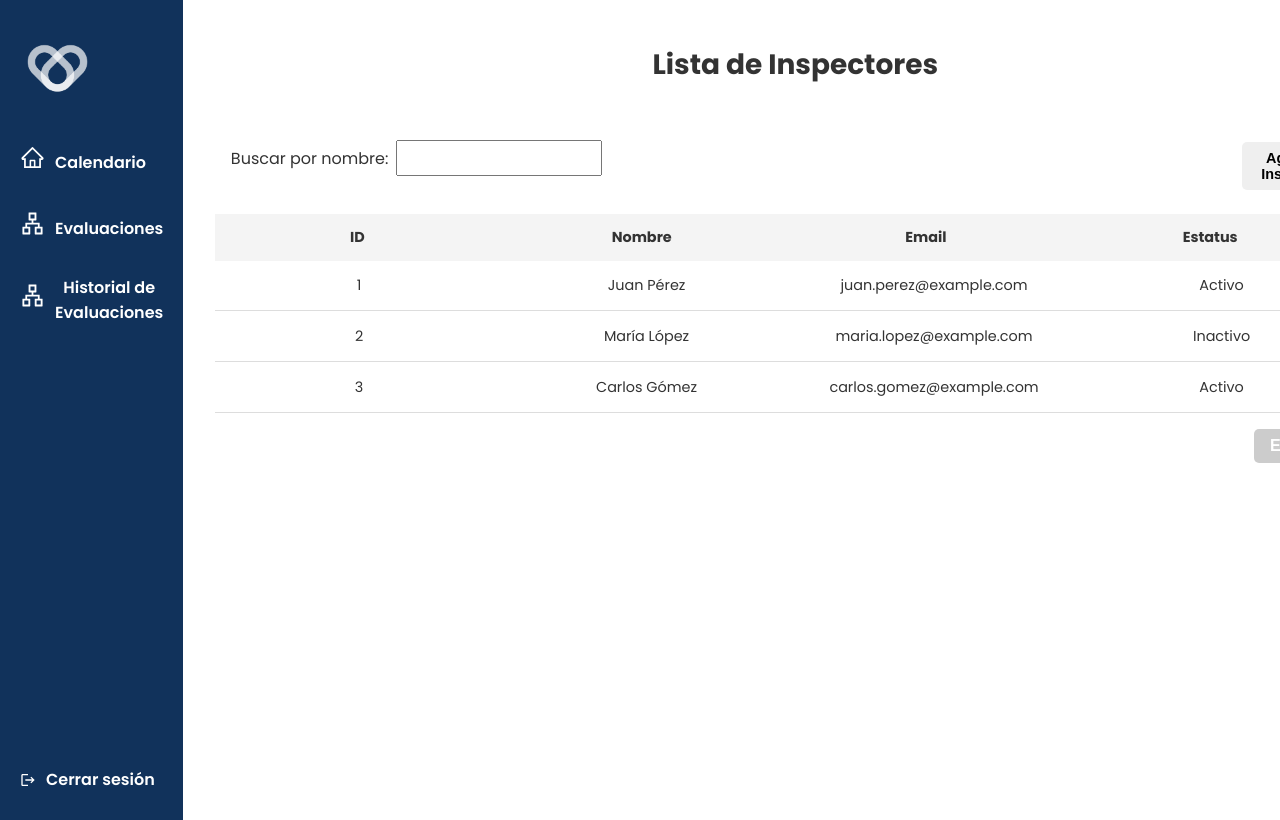
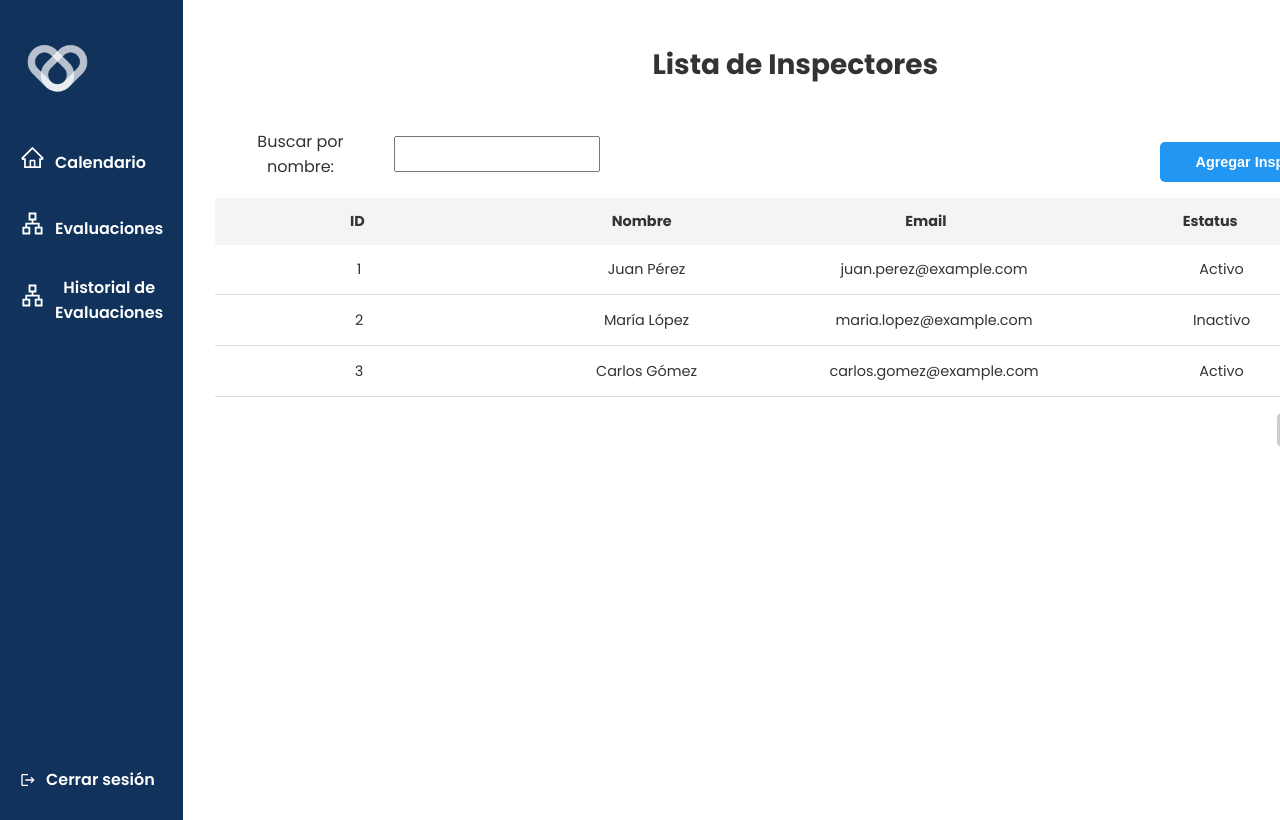
Before and after one commit to AshliCuevas/proyecto-final-desarrollo-web, a React (Create React App) app: page /InspectoresPage in a window 1280 px wide. Shown: the top 820 px of the page. Built offline with nearby package versions, Linux system fonts and the light colour scheme; the HTML template or start-up script is replaced by a standard one.

Commit message:
Update ListaInspectores.js
mejoras esteticas

```diff
--- a/src/componentes_front/ListaInspectores.js
+++ b/src/componentes_front/ListaInspectores.js
@@ -1,4 +1,4 @@
-import { width } from "@mui/system";
+import { color, height, width } from "@mui/system";
 import React, { useState, useEffect } from "react";
 
 const ListaInspectores = () => {
@@ -256,20 +256,21 @@ const styles = {
     filterLabel: {
       fontSize: "1rem", // Tamaño reducido
       marginLeft: "0.5rem",
+      marginRight: "1rem",
       alignSelf: "center",
       width: "300px"
     },
     filterInput: {
       padding: "0.5rem",
       fontSize: "0.9rem", // Tamaño reducido
-      marginRight: "40rem",
-      width: "200px",
+      marginRight: "35rem",
+      width: "250px",
     },
     table: {
       width: "130%", // Asegura que la tabla ocupe el 100% del contenedor
       maxWidth: "1150px",
       borderCollapse: "collapse",
-      marginTop: "0rem",
+      marginTop: "-0.5rem",
       marginLeft: "20px",
       marginRight: "auto", // Centra la tabla
       position: "relative", // Hace que la tabla sea pegajosa
@@ -311,11 +312,14 @@ const styles = {
     addButton: {
         marginTop: "1rem",
         padding: "0.5rem 1rem",
+        backgroundColor: "#2196F3",
+        color: "white",
         fontSize: "0.9rem",
         border: "none",
         borderRadius: "5px",
-        //width: "300px",
-        marginRight: "50px"
+        width: "350px",
+        height: "40px",
+        marginRight: "40px"
     },
     editButton: {
         marginTop: "1rem",
@@ -324,7 +328,7 @@ const styles = {
         border: "none",
         borderRadius: "5px",
         color: "white",
-        marginLeft: "995px"
+        marginLeft: "1040px"
       },
     row: {
       cursor: "pointer",
```
